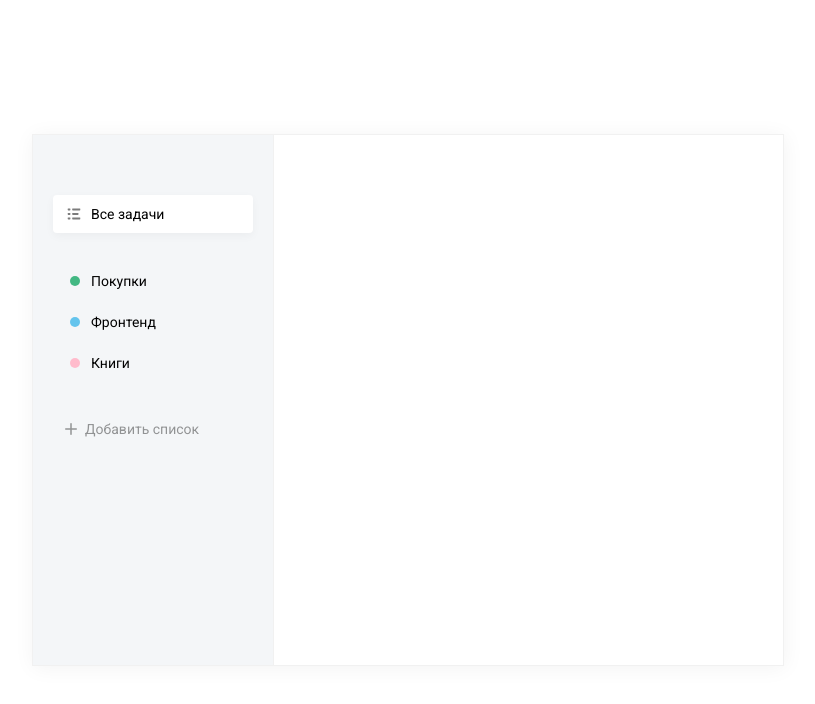
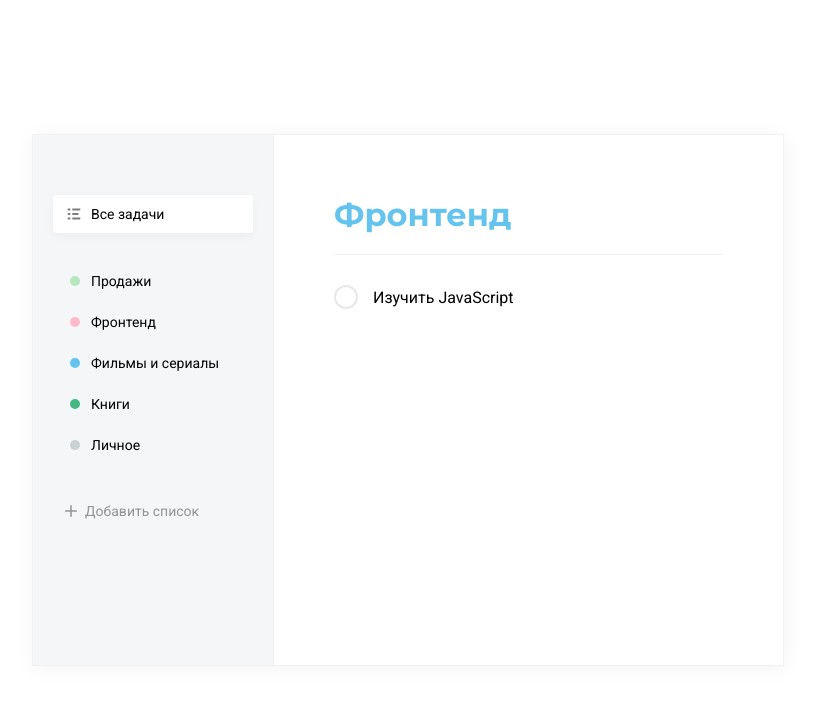
Before and after one commit to TimofeyAgapitov/react-todo, a React (Create React App) app: page / in a window 1280 px wide. Shown: the top 704 px of the page, without its empty margins (232-1047 px from the left). Built offline with nearby package versions, Linux system fonts and the light colour scheme.

Commit message:
add Tasks component and new functional

```diff
--- a/public/index.html
+++ b/public/index.html
@@ -10,6 +10,7 @@
       content="Web site created using create-react-app"
     />
     <link href="https://fonts.googleapis.com/css2?family=Roboto:wght@400;500&display=swap" rel="stylesheet">
+    <link href="https://fonts.googleapis.com/css2?family=Montserrat:wght@700&display=swap" rel="stylesheet">
     <title>React TODO</title>
   </head>
   <body>
--- a/src/App.js
+++ b/src/App.js
@@ -1,6 +1,7 @@
 import React from 'react';
 import AddButtonSidebar from './components/AddButtonSidebar/AddButtonSidebar.jsx';
 import Sidebar from './components/Sidebar/Sidebar.jsx';
+import Tasks from './components/Tasks/Tasks.jsx';
 
 
 import db from './assets/db.json';
@@ -8,7 +9,21 @@ import './index.scss';
 
 
 function App() {
+  const [lists, setLists] = React.useState(
+    db.lists.map(item => {
+      item.color = db.colors.filter(color => color.id === item.colorId)[0].name;
+      return item;
+    })
+  );
 
+  const onAddElement = (obj) => {
+    const newList = [
+      ...lists,
+      obj
+    ];
+
+    setLists(newList);
+  }
 
   return (
     <div className='todo'>
@@ -39,26 +54,13 @@ function App() {
             active: true
           }
         ]} />
-        <Sidebar items={[
-          {
-            color: 'green',
-            name: 'Покупки'
-          },
-          {
-            color: 'blue',
-            name: 'Фронтенд'
-          },
-          {
-            color: 'pink',
-            name: 'Книги'
-          }
-        ]}
+        <Sidebar items={lists}
           isRemovable
         />
-        <AddButtonSidebar colors={db.colors}/>
+        <AddButtonSidebar onAddElement={onAddElement} colors={db.colors} />
       </div>
       <div className='todo__tasks'>
-
+        <Tasks />
       </div>
     </div>
   );
--- a/src/assets/db.json
+++ b/src/assets/db.json
@@ -24,16 +24,6 @@
 			"id": 5,
 			"name": "Личное",
 			"colorId": 1
-    },
-    {
-      "name": "Спорт",
-      "colorId": 3,
-      "id": 6
-    },
-    {
-      "name": "Курс по ReactJS ToDo",
-      "colorId": 7,
-      "id": 7
 		}
 	],
 	"tasks": [
--- a/src/components/AddButtonSidebar/AddButtonSidebar.jsx
+++ b/src/components/AddButtonSidebar/AddButtonSidebar.jsx
@@ -6,9 +6,30 @@ import closeSvg from "../../assets/img/close.svg";
 
 import './AddButtonSidebar.scss';
 
-const AddButtonSidebar = ({ colors }) => {
+const AddButtonSidebar = ({ colors, onAddElement }) => {
     const [visiablePopup, setVisiablePopup] = React.useState(false);
     const [selectedColor, setSelectedColor] = React.useState(colors[0].id);
+    const [inputValue, setInputValue] = React.useState('');
+
+    const onClose = () => {
+        setVisiablePopup(false);
+        setInputValue('');
+        setSelectedColor(colors[0].id);
+     }
+
+    const onClickAddElementList = () => {
+        if (!inputValue) {
+            alert('Введите название задачи');
+            return;
+        }
+        let color = colors.filter(color => color.id === selectedColor)[0].name;
+        onAddElement({
+            "id": Math.random(),
+            "name": inputValue,
+            color
+        });
+        onClose();
+    }
 
     return (
         <div className="add-list">
@@ -36,11 +57,14 @@ const AddButtonSidebar = ({ colors }) => {
                 visiablePopup && (
                     <div className="add-list__popup">
                         <img
-                        onClick={() => setVisiablePopup(false)}
+                            onClick={onClose}
                             src={closeSvg}
                             alt="close button"
                             className="add-list__popup-close-btn" />
-                        <input type="text" className="add-list__popup-input field" placeholder="Название списка" />
+                        <input
+                            value={inputValue}
+                            onChange={(e) => setInputValue(e.target.value)}
+                            type="text" className="add-list__popup-input field" placeholder="Название списка" />
                         <div className="add-list__popup-colors">
                             {
                                 colors.map((color) => (
@@ -48,12 +72,12 @@ const AddButtonSidebar = ({ colors }) => {
                                         onClick={() => setSelectedColor(color.id)}
                                         key={color.id}
                                         color={color.name}
-                                    className = {selectedColor === color.id && 'active'}
+                                        className={selectedColor === color.id && 'active'}
                                     />
                                 ))
                             }
                         </div>
-                        <button className="add-list__popup-button button">Добавить</button>
+                        <button onClick={onClickAddElementList} className="add-list__popup-button button">Добавить</button>
                     </div>
                 )
             }
--- a/src/components/Sidebar/Sidebar.jsx
+++ b/src/components/Sidebar/Sidebar.jsx
@@ -2,16 +2,29 @@ import React from 'react';
 import classNames from 'classnames';
 import Badge from '../Badge/Badge';
 
+import removeSvg from '../../assets/img/remove.svg';
 import './Sidebar.scss';
 
-const Sidebar = ({ items, onClick, isRemovable }) => {
+const Sidebar = ({ items, onClick, isRemovable, onRemove }) => {
+
+  const removeElement = (obj) => {
+    if (window.confirm('Действительно удалить?')) {
+      onRemove(obj);
+    }
+  };
+
   return (
     <ul className='list'>
       {
         items.map(obj => (
-          <li onClick={onClick} key={obj.name} className={classNames(obj.className, {'active' : obj.active})}>
+          <li onClick={onClick} key={obj.name} className={classNames(obj.className, { 'active': obj.active })}>
             <i>{obj.icon ? obj.icon : <Badge color={obj.color} />}</i>
             <span>{obj.name}</span>
+            {
+              isRemovable && (
+                <img className='list__remove-icon' src={removeSvg} alt='Иконка удаления' onClick={() => removeElement(obj)} />
+              )
+            }
           </li>
         ))
       }
--- a/src/components/Sidebar/Sidebar.scss
+++ b/src/components/Sidebar/Sidebar.scss
@@ -1,4 +1,5 @@
 .list {
+    $self: &;
     margin-bottom: 30px;
 
     &__add-button {
@@ -8,12 +9,33 @@
             opacity: 1;
         }
     }
+
     li {
         display: flex;
         align-items: center;
         padding: 10px 12px;
         cursor: pointer;
         margin-bottom: 5px;
+
+        &:hover #{$self}__remove-icon {
+            opacity: 0.2;
+        }
+
+        #{$self}__remove-icon {
+        opacity: 0;
+
+        &:hover {
+            opacity: 0.6;
+        }
+    }
+
+        span {
+            flex: 1;
+        }
+
+        &:hover {
+            background:rgba(255, 255, 255, 0.5)
+        }
 
         &.active {
             background-color: #ffffff;
--- /dev/null
+++ b/src/components/Tasks/Tasks.jsx
@@ -0,0 +1,40 @@
+import React from 'react'
+import editSvg from '../../assets/img/edit.svg';
+
+import './Tasks.scss';
+
+const Tasks = () => {
+    return (
+        <div className='tasks'>
+            <h2 className='tasks__title'>
+                Фронтенд
+                <img src={editSvg} alt="Иконка редактирования" />
+            </h2>
+
+            <div className='tasks__items'>
+                <div className='tasks__items-row'>
+                    <div className='checkbox'>
+                        <input id='check' type='checkbox' />
+                        <label htmlFor='check'>
+                            <svg
+                                width="11"
+                                height="8"
+                                viewBox="0 0 11 8"
+                                fill="none"
+                                xmlns="http://www.w3.org/2000/svg"
+                            >
+                                <path d="M9.29999 1.20001L3.79999 6.70001L1.29999 4.20001"
+                                    stroke="#000" strokeWidth="1.5"
+                                    strokeLinecap="round"
+                                    strokeLinejoin="round" />
+                            </svg>
+                        </label>
+                    </div>
+                    <input value='Изучить JavaScript' />
+                </div>
+            </div>
+        </div>
+    )
+}
+
+export default Tasks;
--- /dev/null
+++ b/src/components/Tasks/Tasks.scss
@@ -0,0 +1,93 @@
+.tasks {
+    &__title {
+        font-family: 'Montserrat';
+        font-style: normal;
+        font-weight: 700;
+        font-size: 32px;
+        line-height: 39px;
+        padding-bottom: 20px;
+        border-bottom: 1px solid #f2f2f2;
+
+        color: #64C4ED;
+
+        &:hover {
+            img {
+                opacity: 0.2;
+            }
+        }
+
+        img {
+            opacity: 0;
+            cursor: pointer;
+            margin-left: 15px;
+
+            &:hover {
+                opacity: 0.8;
+            }
+        }
+    }
+
+    &__items {
+        margin-top: 30px;
+        &-row {
+            display: flex;
+            align-items: center;
+
+            input {
+                margin-left: 15px;
+                border: none;
+                font-size: 16px;
+                width: 100%;
+            }
+        }
+    }
+
+    .checkbox {
+
+        input {
+            display: none;
+        }
+
+        input:checked + label {
+            background-color: #4dd599;
+            border-color: #4dd599;
+
+            svg {
+                opacity: 1;
+                path {
+                    stroke: #fff;
+                }
+            }
+        }
+
+        &:hover {
+            label {
+                background-color: #f2f2f2;
+                border-color: #f2f2f2;
+                svg {
+                    opacity: 1;
+                    path {
+                        stroke: #b2b2b2;
+                    }
+                }
+            }
+        }
+
+        label {
+            display: flex;
+            align-items: center;
+            justify-content: center;
+            border: 2px solid #e8e8e8;
+            border-radius: 30px;
+            width: 20px;
+            height: 20px;
+            cursor: pointer;
+
+            svg {
+                opacity: 0;
+            }
+        }
+
+
+    }
+}
--- a/src/index.scss
+++ b/src/index.scss
@@ -9,6 +9,7 @@
 }
 
 .todo {
+    display: flex;
     position: absolute;
     top: 50%;
     left: 50%;
@@ -25,6 +26,11 @@
         height: calc(100% - 120px);
         border-right: 1px solid #f1f1f1;
         padding: 60px 20px;
+    }
+
+    &__tasks {
+        flex: 1;
+        padding: 60px;
     }
 
     .field {
```
Lines whose indentation alone changed are shown as unchanged.
